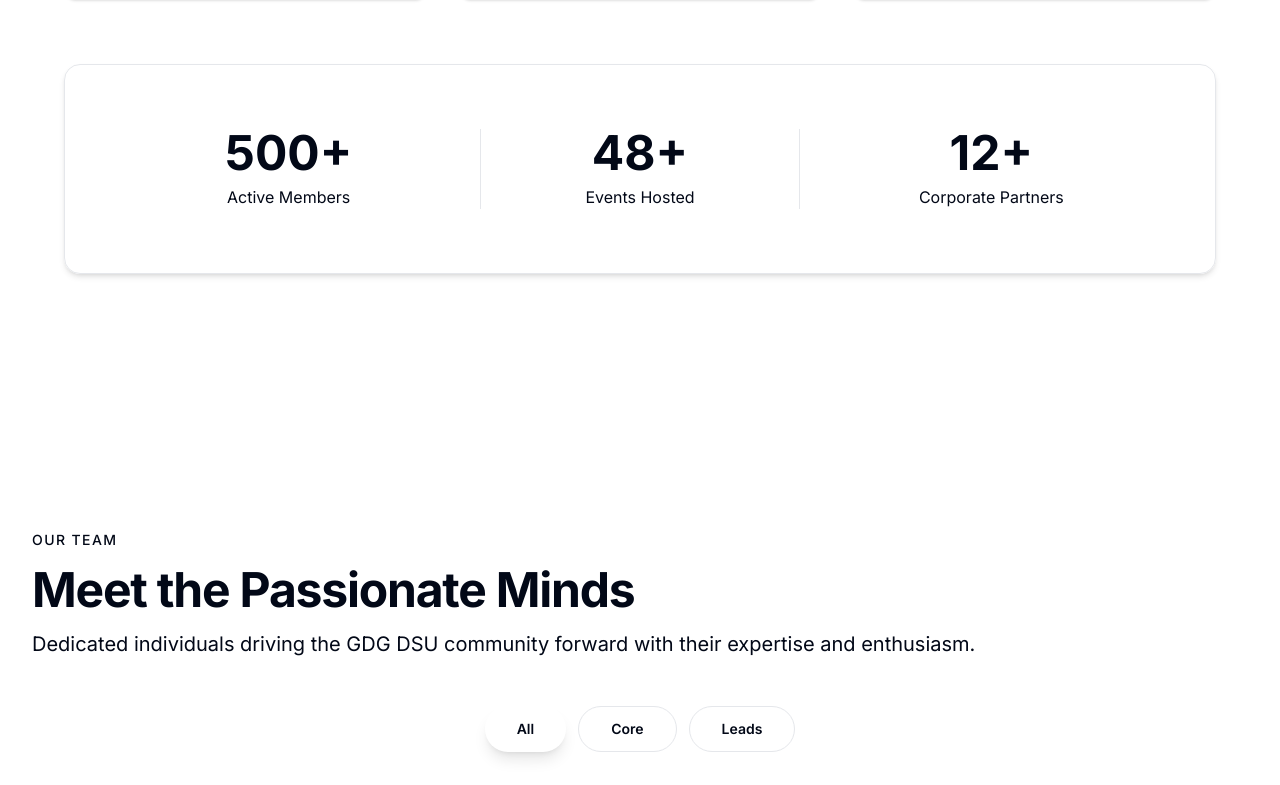
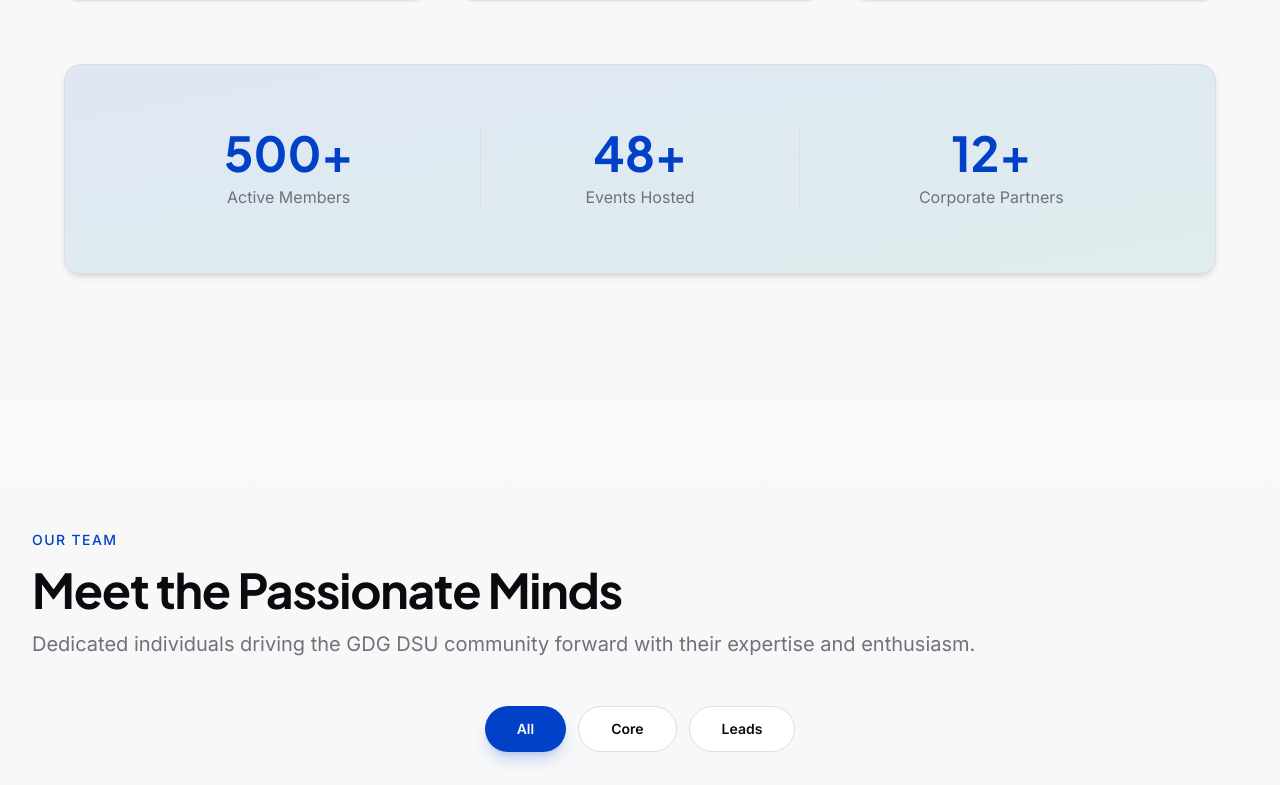
Before and after one commit to umarprogrammer19/landing-page-for-GDGoC-orbit-recruitment-2025, a Next.js app: page / in a window 1280 px wide. Shown: the part 1455-2240 px from the top of the page. Built offline with nearby package versions, Linux system fonts and the light colour scheme.

Commit message:
Hero-Update

```diff
--- a/app/globals.css
+++ b/app/globals.css
@@ -1,164 +1,175 @@
 @import "tailwindcss";
+/* Removed incompatible tw-animate-css import that caused syntax errors */
 
-@layer base {
+@custom-variant dark (&:is(.dark *));
+
 :root {
-    --background: 0 0% 100%;
-    --foreground: 222.2 84% 4.9%;
+  /* GDG-inspired color theme */
+  --background: oklch(0.98 0.001 280);
+  --foreground: oklch(0.15 0.01 280);
+  --card: oklch(1 0 0);
+  --card-foreground: oklch(0.15 0.01 280);
+  --popover: oklch(1 0 0);
+  --popover-foreground: oklch(0.15 0.01 280);
 
-    --muted: 220 14.3% 95.9%;
-    --muted-foreground: 220 8.9% 46.1%;
+  /* Primary: Google Blue */
+  --primary: oklch(0.43 0.23 254);
+  --primary-foreground: oklch(0.98 0.001 0);
 
-    --popover: 0 0% 100%;
-    --popover-foreground: 222.2 84% 4.9%;
+  /* Secondary: Light accent */
+  --secondary: oklch(0.95 0.01 280);
+  --secondary-foreground: oklch(0.15 0.01 280);
 
-    --border: 220 13% 91%;
-    --input: 220 13% 91%;
+  /* Accent: Vibrant teal for CTAs */
+  --accent: oklch(0.52 0.21 187);
+  --accent-foreground: oklch(1 0 0);
 
-    --card: 0 0% 100%;
-    --card-foreground: 222.2 84% 4.9%;
+  --muted: oklch(0.93 0.01 280);
+  --muted-foreground: oklch(0.55 0.02 280);
+  --destructive: oklch(0.577 0.245 27.325);
+  --destructive-foreground: oklch(0.98 0 0);
+  --border: oklch(0.9 0.01 280);
+  --input: oklch(0.96 0.001 280);
+  --ring: oklch(0.43 0.23 254);
 
-    --primary: 221.2 83.2% 53.3%;
-    --primary-foreground: 210 20% 98%;
+  --chart-1: oklch(0.43 0.23 254);
+  --chart-2: oklch(0.52 0.21 187);
+  --chart-3: oklch(0.6 0.15 145);
+  --chart-4: oklch(0.5 0.18 40);
+  --chart-5: oklch(0.7 0.12 350);
 
-    --secondary: 220 14.3% 95.9%;
-    --secondary-foreground: 222.2 47.4% 11.2%;
+  --radius: 0.625rem;
 
-    --accent: 220 14.3% 95.9%;
-    --accent-foreground: 222.2 47.4% 11.2%;
-
-    --destructive: 0 84.2% 60.2%;
-    --destructive-foreground: 210 20% 98%;
-
-    --ring: 221.2 83.2% 53.3%;
-
-    --radius: 0.5rem;
+  --sidebar: oklch(0.98 0.001 280);
+  --sidebar-foreground: oklch(0.15 0.01 280);
+  --sidebar-primary: oklch(0.43 0.23 254);
+  --sidebar-primary-foreground: oklch(0.98 0 0);
+  --sidebar-accent: oklch(0.52 0.21 187);
+  --sidebar-accent-foreground: oklch(1 0 0);
+  --sidebar-border: oklch(0.9 0.01 280);
+  --sidebar-ring: oklch(0.43 0.23 254);
 }
 
 .dark {
-    --background: 222.2 84% 4.9%;
-    --foreground: 210 20% 98%;
+  --background: oklch(0.12 0.01 280);
+  --foreground: oklch(0.95 0.01 280);
+  --card: oklch(0.18 0.01 280);
+  --card-foreground: oklch(0.95 0.01 280);
+  --popover: oklch(0.18 0.01 280);
+  --popover-foreground: oklch(0.95 0.01 280);
 
-    --muted: 217.2 32.6% 17.5%;
-    --muted-foreground: 215 20.2% 65.1%;
+  --primary: oklch(0.6 0.21 254);
+  --primary-foreground: oklch(0.12 0.01 280);
 
-    --popover: 222.2 84% 4.9%;
-    --popover-foreground: 210 20% 98%;
+  --secondary: oklch(0.25 0.01 280);
+  --secondary-foreground: oklch(0.95 0.01 280);
 
-    --border: 217.2 32.6% 17.5%;
-    --input: 217.2 32.6% 17.5%;
+  --accent: oklch(0.65 0.18 187);
+  --accent-foreground: oklch(0.12 0.01 280);
 
-    --card: 222.2 84% 4.9%;
-    --card-foreground: 210 20% 98%;
+  --muted: oklch(0.3 0.02 280);
+  --muted-foreground: oklch(0.7 0.02 280);
+  --destructive: oklch(0.55 0.2 25);
+  --destructive-foreground: oklch(0.95 0.01 0);
+  --border: oklch(0.25 0.01 280);
+  --input: oklch(0.2 0.01 280);
+  --ring: oklch(0.6 0.21 254);
 
-    --primary: 217.2 91.2% 59.8%;
-    --primary-foreground: 222.2 47.4% 11.2%;
+  --chart-1: oklch(0.6 0.21 254);
+  --chart-2: oklch(0.65 0.18 187);
+  --chart-3: oklch(0.7 0.14 145);
+  --chart-4: oklch(0.65 0.16 40);
+  --chart-5: oklch(0.75 0.1 350);
 
-    --secondary: 217.2 32.6% 17.5%;
-    --secondary-foreground: 210 20% 98%;
-
-    --accent: 217.2 32.6% 17.5%;
-    --accent-foreground: 210 20% 98%;
-
-    --destructive: 0 62.8% 30.6%;
-    --destructive-foreground: 210 20% 98%;
-
-    --ring: 217.2 91.2% 59.8%;
+  --sidebar: oklch(0.15 0.01 280);
+  --sidebar-foreground: oklch(0.95 0.01 280);
+  --sidebar-primary: oklch(0.6 0.21 254);
+  --sidebar-primary-foreground: oklch(0.12 0.01 280);
+  --sidebar-accent: oklch(0.65 0.18 187);
+  --sidebar-accent-foreground: oklch(0.12 0.01 280);
+  --sidebar-border: oklch(0.25 0.01 280);
+  --sidebar-ring: oklch(0.6 0.21 254);
 }
 
+@theme inline {
+  --font-sans: "Inter", "Inter Fallback";
+  --font-jakarta: "Plus Jakarta Sans", "Plus Jakarta Sans Fallback";
+  --color-background: var(--background);
+  --color-foreground: var(--foreground);
+  --color-card: var(--card);
+  --color-card-foreground: var(--card-foreground);
+  --color-popover: var(--popover);
+  --color-popover-foreground: var(--popover-foreground);
+  --color-primary: var(--primary);
+  --color-primary-foreground: var(--primary-foreground);
+  --color-secondary: var(--secondary);
+  --color-secondary-foreground: var(--secondary-foreground);
+  --color-muted: var(--muted);
+  --color-muted-foreground: var(--muted-foreground);
+  --color-accent: var(--accent);
+  --color-accent-foreground: var(--accent-foreground);
+  --color-destructive: var(--destructive);
+  --color-destructive-foreground: var(--destructive-foreground);
+  --color-border: var(--border);
+  --color-input: var(--input);
+  --color-ring: var(--ring);
+  --color-chart-1: var(--chart-1);
+  --color-chart-2: var(--chart-2);
+  --color-chart-3: var(--chart-3);
+  --color-chart-4: var(--chart-4);
+  --color-chart-5: var(--chart-5);
+  --radius-sm: calc(var(--radius) - 4px);
+  --radius-md: calc(var(--radius) - 2px);
+  --radius-lg: var(--radius);
+  --radius-xl: calc(var(--radius) + 4px);
+  --color-sidebar: var(--sidebar);
+  --color-sidebar-foreground: var(--sidebar-foreground);
+  --color-sidebar-primary: var(--sidebar-primary);
+  --color-sidebar-primary-foreground: var(--sidebar-primary-foreground);
+  --color-sidebar-accent: var(--sidebar-accent);
+  --color-sidebar-accent-foreground: var(--sidebar-accent-foreground);
+  --color-sidebar-border: var(--sidebar-border);
+  --color-sidebar-ring: var(--sidebar-ring);
+}
+
+@layer base {
   * {
-    border-color: hsl(var(--border));
+    @apply border-border outline-ring/50;
   }
+
+  html {
+    scroll-behavior: smooth;
+  }
+
   body {
-    background-color: hsl(var(--background));
-    color: hsl(var(--foreground));
-    font-feature-settings: "rlig" 1, "calt" 1;
+    @apply bg-background text-foreground;
+  }
+
+  /* Add typography utilities */
+  .font-jakarta {
+    font-family: var(--font-jakarta), sans-serif;
+  }
+
+  h1,
+  h2,
+  h3,
+  h4,
+  h5,
+  h6 {
+    @apply font-jakarta font-bold;
+  }
+
+  /* Smooth transitions for theme changes */
+  * {
+    @apply transition-colors duration-200;
   }
 }
 
-@keyframes blob-pulse {
-  0% {
-    transform: scale(1) translate(0, 0);
-    opacity: 0.3;
-  }
-  33% {
-    transform: scale(1.1) translate(20px, 10px);
-    opacity: 0.5;
-  }
-  66% {
-    transform: scale(0.9) translate(-10px, 20px);
-    opacity: 0.4;
-  }
-  100% {
-    transform: scale(1) translate(0, 0);
-    opacity: 0.3;
+/* Respect prefers-reduced-motion */
+@media (prefers-reduced-motion: reduce) {
+  * {
+    animation-duration: 0.01ms !important;
+    animation-iteration-count: 1 !important;
+    transition-duration: 0.01ms !important;
   }
 }
-
-@keyframes blob-pulse-delay {
-  0% {
-    transform: scale(1) translate(0, 0);
-    opacity: 0.3;
-  }
-  33% {
-    transform: scale(0.9) translate(-15px, -10px);
-    opacity: 0.5;
-  }
-  66% {
-    transform: scale(1.2) translate(10px, -20px);
-    opacity: 0.4;
-  }
-  100% {
-    transform: scale(1) translate(0, 0);
-    opacity: 0.3;
-  }
-}
-
-@keyframes blob-pulse-medium {
-  0% {
-    transform: scale(1) translate(0, 0);
-    opacity: 0.3;
-  }
-  33% {
-    transform: scale(1.05) translate(5px, 15px);
-    opacity: 0.5;
-  }
-  66% {
-    transform: scale(0.95) translate(-5px, -15px);
-    opacity: 0.4;
-  }
-  100% {
-    transform: scale(1) translate(0, 0);
-    opacity: 0.3;
-  }
-}
-
-.animate-blob-pulse {
-  animation: blob-pulse 10s infinite ease-in-out;
-}
-
-.animate-blob-pulse-delay {
-  animation: blob-pulse-delay 12s infinite ease-in-out;
-}
-
-.animate-blob-pulse-medium {
-  animation: blob-pulse-medium 8s infinite ease-in-out;
-}
-
-@keyframes fade-in-up {
-  from {
-    opacity: 0;
-    transform: translateY(20px);
-  }
-  to {
-    opacity: 1;
-    transform: translateY(0);
-  }
-}
-
-.animate-fade-in-up {
-  animation: fade-in-up 0.7s ease-out forwards;
-}
-
-.radial-gradient {
-  background-image: radial-gradient(circle at center, var(--tw-gradient-stops));
-}
--- a/tailwind.config.mjs
+++ /dev/null
@@ -1,84 +0,0 @@
-/** @type {import('tailwindcss').Config} */
-import defaultTheme from "tailwindcss/defaultTheme"
-
-const config = {
-  darkMode: ["class"],
-  content: [
-    "./pages/**/*.{js,ts,jsx,tsx,mdx}",
-    "./components/**/*.{js,ts,jsx,tsx,mdx}",
-    "./app/**/*.{js,ts,jsx,tsx,mdx}",
-    "./data/**/*.{js,ts,jsx,tsx,mdx}",
-  ],
-  theme: {
-    container: {
-      center: true,
-      padding: "2rem",
-      screens: {
-        "2xl": "1400px",
-      },
-    },
-    extend: {
-      colors: {
-        border: "hsl(var(--border))",
-        input: "hsl(var(--input))",
-        ring: "hsl(var(--ring))",
-        background: "hsl(var(--background))",
-        foreground: "hsl(var(--foreground))",
-        primary: {
-          DEFAULT: "hsl(var(--primary))",
-          foreground: "hsl(var(--primary-foreground))",
-        },
-        secondary: {
-          DEFAULT: "hsl(var(--secondary))",
-          foreground: "hsl(var(--secondary-foreground))",
-        },
-        destructive: {
-          DEFAULT: "hsl(var(--destructive))",
-          foreground: "hsl(var(--destructive-foreground))",
-        },
-        muted: {
-          DEFAULT: "hsl(var(--muted))",
-          foreground: "hsl(var(--muted-foreground))",
-        },
-        accent: {
-          DEFAULT: "hsl(var(--accent))",
-          foreground: "hsl(var(--accent-foreground))",
-        },
-        popover: {
-          DEFAULT: "hsl(var(--popover))",
-          foreground: "hsl(var(--popover-foreground))",
-        },
-        card: {
-          DEFAULT: "hsl(var(--card))",
-          foreground: "hsl(var(--card-foreground))",
-        },
-      },
-      borderRadius: {
-        lg: "var(--radius)",
-        md: "calc(var(--radius) - 2px)",
-        sm: "calc(var(--radius) - 4px)",
-      },
-      keyframes: {
-        "accordion-down": {
-          from: { height: "0" },
-          to: { height: "var(--radix-accordion-content-height)" },
-        },
-        "accordion-up": {
-          from: { height: "var(--radix-accordion-content-height)" },
-          to: { height: "0" },
-        },
-      },
-      animation: {
-        "accordion-down": "accordion-down 0.2s ease-out",
-        "accordion-up": "accordion-up 0.2s ease-out",
-      },
-      fontFamily: {
-        sans: ["var(--font-sans)", ...defaultTheme.fontFamily.sans],
-        jakarta: ["var(--font-jakarta)", ...defaultTheme.fontFamily.sans],
-      },
-    },
-  },
-  plugins: [require("tailwindcss-animate")],
-}
-
-export default config
--- a/tsconfig.json
+++ b/tsconfig.json
@@ -34,8 +34,7 @@
     "**/*.tsx",
     ".next/types/**/*.ts",
     ".next\\dev/types/**/*.ts",
-    ".next\\dev/types/**/*.ts",
-    ".next/dev/types/**/*.ts"
+    ".next\\dev/types/**/*.ts"
   ],
   "exclude": [
     "node_modules"
```
Lines whose indentation alone changed are shown as unchanged.
